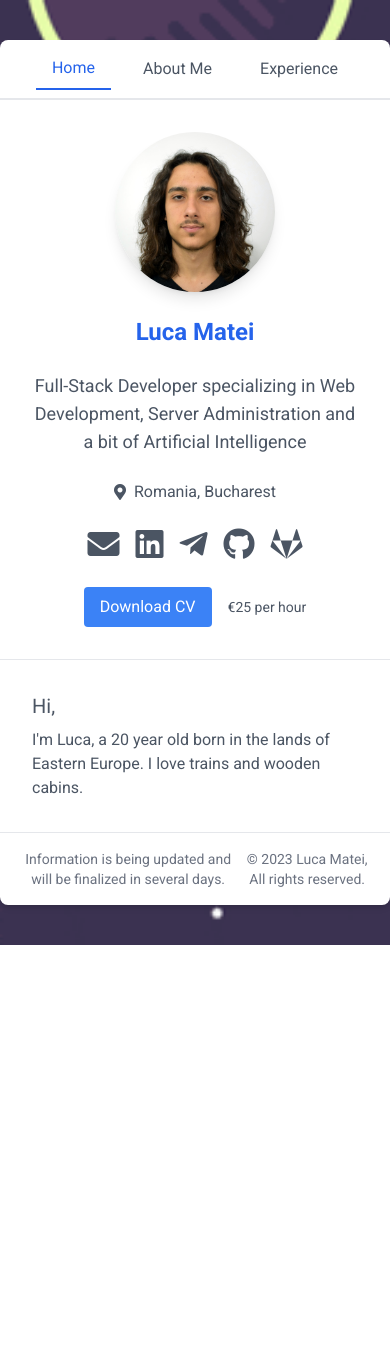
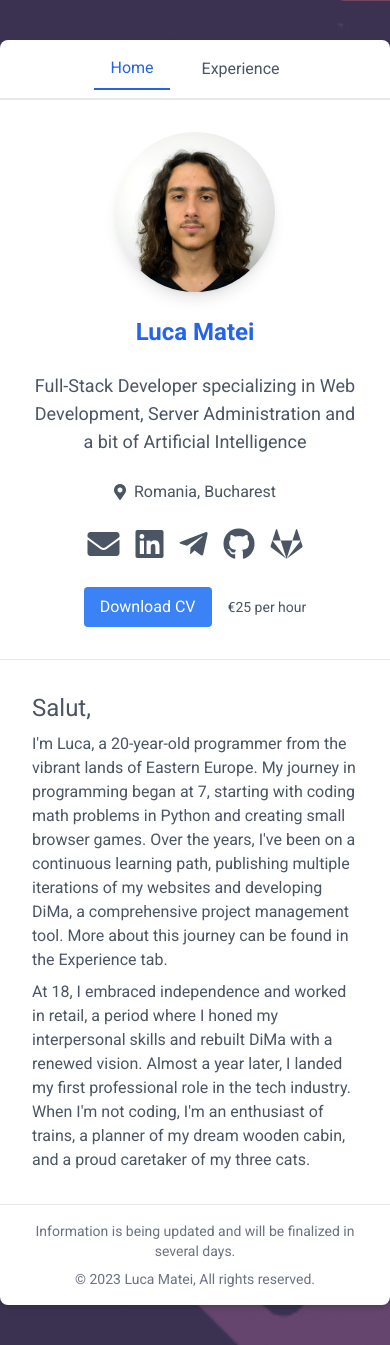
Before and after one commit to luca-matei/lucamatei.eu, a React (Create React App) app: page / in a window 390 px wide. Before the commit the page ends 945 px from the top, so only its background shows below. Built offline with nearby package versions, Linux system fonts and the light colour scheme.

Commit message:
Finished next version

```diff
--- a/src/components/Footer.js
+++ b/src/components/Footer.js
@@ -2,10 +2,11 @@ import React from 'react';
 
 function Footer() {
   return (
-    <footer className="border-t border-gray-200 text-center text-sm py-4 text-gray-500 px-4 flex justify-between">
-      <p>Information is being updated and will be finalized in several days.</p>
-      <p>&copy; 2023 Luca Matei, All rights reserved.</p>
-    </footer>
+      <footer
+          className="border-t border-gray-200 text-center text-sm py-4 text-gray-500 px-4 flex flex-col md:flex-row justify-between items-center space-y-2 md:space-y-0">
+          <p>Information is being updated and will be finalized in several days.</p>
+          <p>© 2023 Luca Matei, All rights reserved.</p>
+      </footer>
   );
 }
 
--- a/src/components/Header.js
+++ b/src/components/Header.js
@@ -14,12 +14,14 @@ function Header() {
           >
             Home
           </button>
+          {/*
           <button
             className={`mx-2 px-4 py-2 ${activeTab === 'about' ? 'text-blue-600 border-b-2 border-blue-600' : 'text-gray-600'}`}
             onClick={() => setActiveTab('about')}
           >
             About Me
           </button>
+          */}
           <button
             className={`mx-2 px-4 py-2 ${activeTab === 'experience' ? 'text-blue-600 border-b-2 border-blue-600' : 'text-gray-600'}`}
             onClick={() => setActiveTab('experience')}
--- a/src/components/sections/HomeSection.js
+++ b/src/components/sections/HomeSection.js
@@ -53,8 +53,9 @@ function HomeSection() {
           </div>
           <div
               className="w-full md:w-1/2 p-8 flex flex-col justify-center border-t md:border-t-0 md:border-l border-gray-200">
-              <h2 className="mb-2 text-xl">Hi,</h2>
-              <p>I'm Luca, a 20 year old born in the lands of Eastern Europe. I love trains and wooden cabins.</p>
+              <h2 className="mb-2 text-2xl">Salut,</h2>
+              <p className="mb-2">I'm Luca, a 20-year-old programmer from the vibrant lands of Eastern Europe. My journey in programming began at 7, starting with coding math problems in Python and creating small browser games. Over the years, I've been on a continuous learning path, publishing multiple iterations of my websites and developing DiMa, a comprehensive project management tool. More about this journey can be found in the Experience tab.</p>
+              <p>At 18, I embraced independence and worked in retail, a period where I honed my interpersonal skills and rebuilt DiMa with a renewed vision. Almost a year later, I landed my first professional role in the tech industry. When I'm not coding, I'm an enthusiast of trains, a planner of my dream wooden cabin, and a proud caretaker of my three cats.</p>
           </div>
       </>
   );
```
